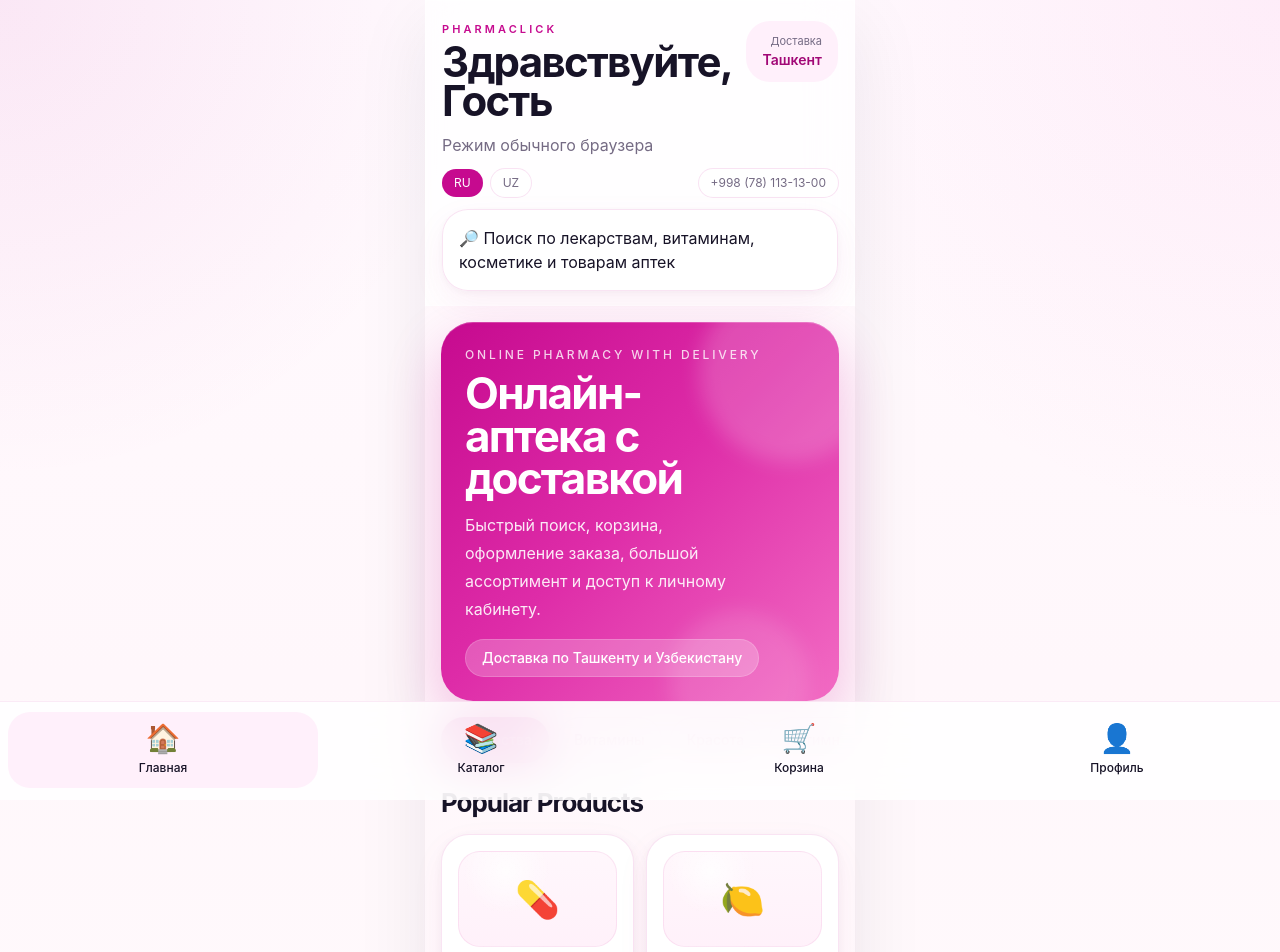
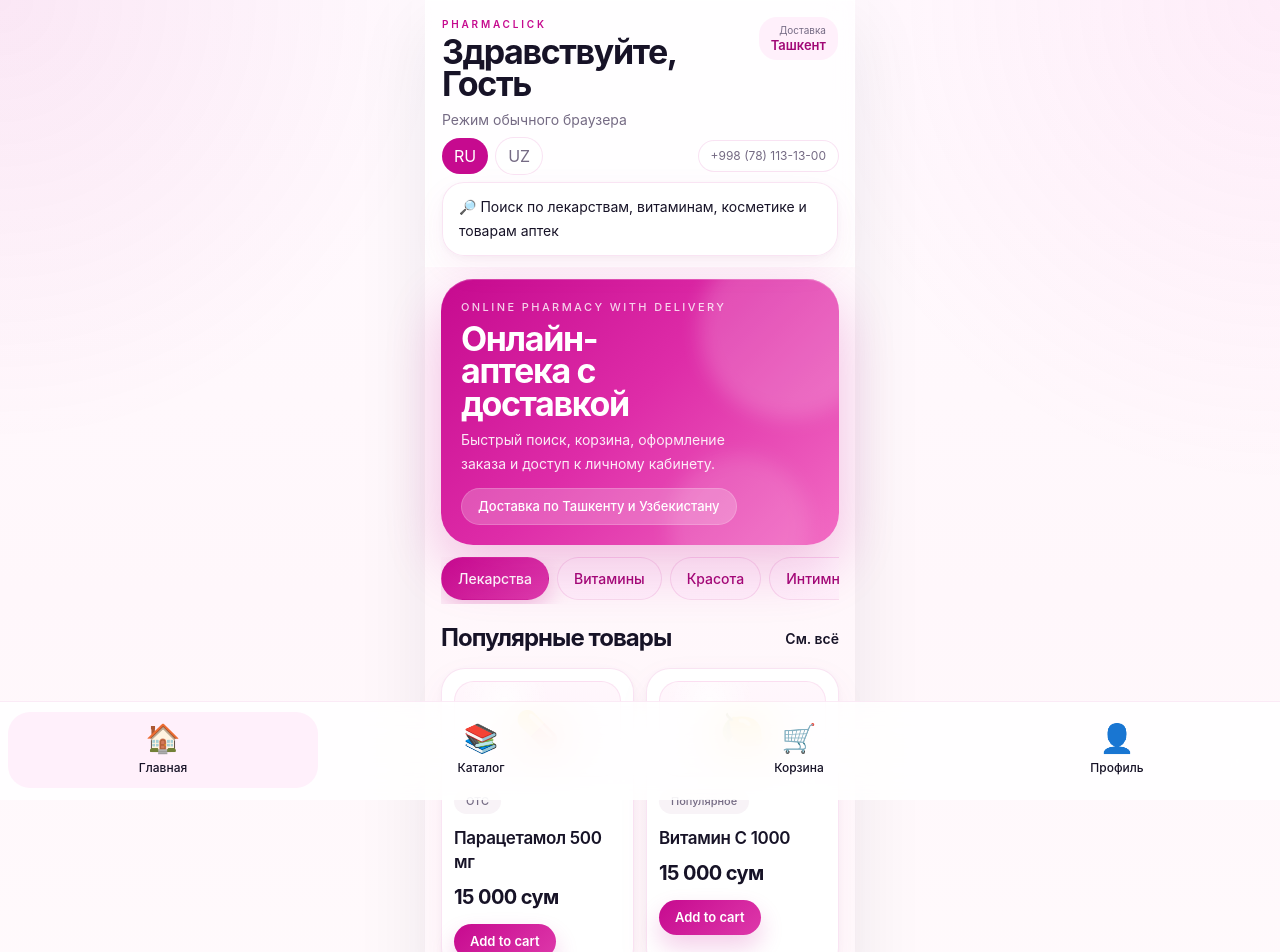
Before and after one commit to phanthooom/pharmaclick-telegram-mini-app, a Next.js app in the folder apps/miniapp/: page / in a window 1280 px wide. Shown: the top 952 px of the page. Built offline with nearby package versions, Linux system fonts and the light colour scheme.

Commit message:
fix: compact home header and tighten top layout

```diff
--- a/apps/miniapp/app/page.tsx
+++ b/apps/miniapp/app/page.tsx
@@ -31,8 +31,8 @@ export default function HomePage() {
     : "pc-frame pc-browser-frame";
 
   const headerTopPadding = isTelegram
-    ? "calc(var(--content-safe-top) + 72px)"
-    : "20px";
+    ? "calc(var(--content-safe-top) + 52px)"
+    : "16px";
 
   return (
     <main className="pc-shell">
@@ -41,82 +41,91 @@ export default function HomePage() {
           className="pc-glass sticky top-0 z-20 border-b border-[var(--border-soft)]"
           style={{
             paddingTop: headerTopPadding,
-            paddingBottom: "14px",
+            paddingBottom: "10px",
             paddingLeft: "max(16px, var(--content-safe-left))",
             paddingRight: "max(16px, var(--content-safe-right))",
           }}
         >
-          <div className="mb-3 flex items-start justify-between gap-3">
-            <div>
-              <div className="mb-1 text-[11px] font-semibold uppercase tracking-[0.28em] text-[var(--brand-primary)]">
+          <div className="mb-2 flex items-start justify-between gap-3">
+            <div className="min-w-0">
+              <div className="mb-1 text-[10px] font-semibold uppercase tracking-[0.28em] text-[var(--brand-primary)]">
                 PharmaClick
               </div>
-              <h1 className="pc-title text-[42px] font-bold leading-[0.95]">
+
+              <h1 className="pc-title text-[30px] font-bold leading-[0.95] sm:text-[34px]">
                 Здравствуйте,
                 <br />
                 {username}
               </h1>
-              <p className="pc-subtitle mt-3 text-[16px]">{subtitle}</p>
+
+              <p className="pc-subtitle mt-2 text-[14px]">{subtitle}</p>
             </div>
 
-            <div className="rounded-[24px] bg-[var(--brand-primary-soft)] px-4 py-3 text-right">
-              <div className="text-[11px] text-[var(--text-secondary)]">Доставка</div>
-              <div className="text-sm font-semibold text-[var(--brand-primary-strong)]">
+            <div className="shrink-0 rounded-[18px] bg-[var(--brand-primary-soft)] px-3 py-2 text-right">
+              <div className="text-[10px] leading-none text-[var(--text-secondary)]">
+                Доставка
+              </div>
+              <div className="mt-1 text-[13px] font-semibold leading-none text-[var(--brand-primary-strong)]">
                 Ташкент
               </div>
             </div>
           </div>
 
-          <div className="mb-3 flex items-center gap-2 text-xs">
-            <button className="rounded-full bg-[var(--brand-primary)] px-3 py-1.5 font-medium text-white">
+          <div className="mb-2 flex items-center gap-2">
+            <button className="rounded-full bg-[var(--brand-primary)] px-3 py-1.5 text-[12px] font-medium text-white">
               RU
             </button>
-            <button className="rounded-full bg-white px-3 py-1.5 font-medium text-[var(--text-secondary)] ring-1 ring-[var(--border-soft)]">
+
+            <button className="rounded-full bg-white px-3 py-1.5 text-[12px] font-medium text-[var(--text-secondary)] ring-1 ring-[var(--border-soft)]">
               UZ
             </button>
-            <div className="ml-auto rounded-full bg-white px-3 py-1.5 text-[var(--text-secondary)] ring-1 ring-[var(--border-soft)]">
+
+            <div className="ml-auto rounded-full bg-white px-3 py-1.5 text-[12px] text-[var(--text-secondary)] ring-1 ring-[var(--border-soft)]">
               +998 (78) 113-13-00
             </div>
           </div>
 
           <Link
             href="/catalog"
-            className="pc-card block rounded-[26px] px-4 py-4 text-[16px] text-[var(--text-secondary)]"
+            className="pc-card block rounded-[22px] px-4 py-3 text-[14px] leading-6 text-[var(--text-secondary)]"
           >
             🔎 Поиск по лекарствам, витаминам, косметике и товарам аптек
           </Link>
         </header>
 
-        <section className="pc-section-padding px-4 pt-4">
-          <div className="pc-hero p-6 text-white">
+        <section className="pc-section-padding px-4 pt-3">
+          <div className="pc-hero p-5 text-white">
             <div className="relative z-10">
-              <div className="mb-2 text-[12px] font-medium uppercase tracking-[0.24em] text-white/80">
+              <div className="mb-2 text-[11px] font-medium uppercase tracking-[0.22em] text-white/80">
                 Online pharmacy with delivery
               </div>
 
-              <h2 className="pc-title max-w-[270px] text-[44px] font-bold leading-[0.96]">
+              <h2 className="pc-title max-w-[240px] text-[34px] font-bold leading-[0.95]">
                 Онлайн-аптека с доставкой
               </h2>
 
-              <p className="mt-3 max-w-[300px] text-[16px] leading-7 text-white/90">
-                Быстрый поиск, корзина, оформление заказа, большой ассортимент и доступ к
-                личному кабинету.
+              <p className="mt-2 max-w-[290px] text-[14px] leading-6 text-white/90">
+                Быстрый поиск, корзина, оформление заказа и доступ к личному кабинету.
               </p>
 
-              <div className="mt-4 inline-flex rounded-full px-4 py-2 text-sm font-medium pc-pill-button-soft">
+              <div className="mt-3 inline-flex rounded-full px-4 py-2 text-[13px] font-medium pc-pill-button-soft">
                 Доставка по Ташкенту и Узбекистану
               </div>
             </div>
           </div>
         </section>
 
-        <section className="pc-section-padding px-4 pt-4">
+        <section className="pc-section-padding px-4 pt-3">
           <div className="flex gap-2 overflow-x-auto pb-1">
             {homeCategoryChips.map((chip, index) => (
               <Link
                 key={chip}
                 href="/catalog"
-                className={index === 0 ? "pc-chip-active whitespace-nowrap rounded-full px-4 py-3 text-sm font-medium" : "pc-chip whitespace-nowrap rounded-full px-4 py-3 text-sm font-medium"}
+                className={
+                  index === 0
+                    ? "pc-chip-active whitespace-nowrap rounded-full px-4 py-2.5 text-[14px] font-medium"
+                    : "pc-chip whitespace-nowrap rounded-full px-4 py-2.5 text-[14px] font-medium"
+                }
               >
                 {chip}
               </Link>
@@ -126,7 +135,10 @@ export default function HomePage() {
 
         <section className="pc-section-padding px-4 pt-4">
           <div className="mb-3 flex items-center justify-between">
-            <h3 className="pc-title text-[26px] font-bold">Popular Products</h3>
+            <h3 className="pc-title text-[24px] font-bold">Популярные товары</h3>
+            <Link href="/catalog" className="text-[14px] font-semibold text-[var(--brand-primary)]">
+              См. всё
+            </Link>
           </div>
 
           <div className="grid grid-cols-2 gap-3">
@@ -134,25 +146,25 @@ export default function HomePage() {
               <Link
                 key={product.id}
                 href={`/product/${product.id}`}
-                className="pc-card-strong block rounded-[28px] p-4"
+                className="pc-card-strong block rounded-[24px] p-3"
               >
-                <div className="pc-soft-icon flex h-24 items-center justify-center rounded-[22px] text-4xl">
+                <div className="pc-soft-icon flex h-24 items-center justify-center rounded-[20px] text-4xl">
                   {product.icon}
                 </div>
 
-                <div className="mt-3 inline-flex rounded-full bg-[var(--surface-muted)] px-3 py-1 text-xs font-medium text-[var(--text-secondary)]">
+                <div className="mt-3 inline-flex rounded-full bg-[var(--surface-muted)] px-3 py-1 text-[11px] font-medium text-[var(--text-secondary)]">
                   {product.badge}
                 </div>
 
-                <h4 className="mt-3 text-[18px] font-semibold leading-6 tracking-[-0.02em]">
+                <h4 className="mt-3 line-clamp-2 text-[17px] font-semibold leading-6 tracking-[-0.02em]">
                   {product.title}
                 </h4>
 
-                <div className="mt-3 text-[22px] font-bold tracking-[-0.03em]">
+                <div className="mt-2 text-[20px] font-bold tracking-[-0.03em]">
                   {product.price}
                 </div>
 
-                <div className="mt-3 inline-flex rounded-full px-4 py-2 text-sm font-semibold pc-pill-button">
+                <div className="mt-3 inline-flex rounded-full px-4 py-2 text-[13px] font-semibold pc-pill-button">
                   Add to cart
                 </div>
               </Link>
@@ -160,8 +172,8 @@ export default function HomePage() {
           </div>
         </section>
 
-        <section className="pc-section-padding px-4 pb-32 pt-5">
-          <div className="pc-warning rounded-[26px] p-4 text-[15px] leading-7">
+        <section className="pc-section-padding px-4 pb-32 pt-4">
+          <div className="pc-warning rounded-[22px] p-4 text-[14px] leading-6">
             <div className="mb-1 font-semibold">Важно</div>
             Перед применением проконсультируйтесь с врачом. Самолечение может быть
             опасным для здоровья.
```
